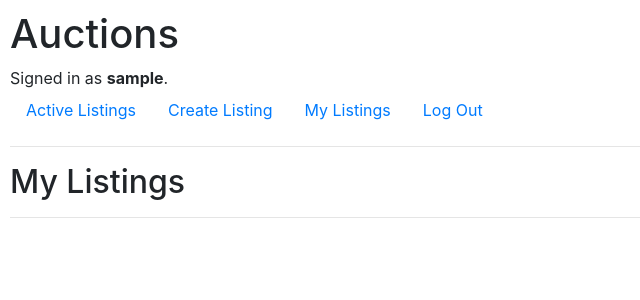
After one commit to svandermeulen/lecture_4_migrations, a Django app: page /mylistings in a window 1280 px wide. The commit adds this page. Shown: the top 300 px of the page, without its empty margins (0-640 px from the left). Run offline with Django 3.2, Linux system fonts and the light colour scheme; the visitor is signed in with stand-in values (Sample User, id 1); data that the repository does not hold is empty; some libraries are stand-ins or nearby versions.

Commit message:
Add page to view the user's listings

```diff
--- a/commerce/auctions/templates/auctions/layout.html
+++ b/commerce/auctions/templates/auctions/layout.html
@@ -24,6 +24,9 @@
     {% if user.is_authenticated %}
         <li class="nav-item">
             <a class="nav-link" href="{% url 'auctions:create' %}">Create Listing</a>
+        </li>
+        <li class="nav-item">
+            <a class="nav-link" href="{% url 'auctions:my_listings' %}">My Listings</a>
         </li>
         <li class="nav-item">
             <a class="nav-link" href="{% url 'auctions:logout' %}">Log Out</a>
--- /dev/null
+++ b/commerce/auctions/templates/auctions/my_listings.html
@@ -0,0 +1,26 @@
+{% extends "auctions/layout.html" %}
+
+{% block body %}
+    <h2>My Listings</h2>
+    <hr>
+    {% if listings %}
+        {% for listing in listings %}
+            <a href="{% url 'auctions:listing' listing.id %}">
+                <div class="row justify-content-start">
+                    <div class="col-3 text-center">
+                        <img src="{{ listing.image_url }}" alt="No image url provided">
+                    </div>
+                    <div class="col-9">
+                        <h4>{{ listing.title }}</h4>
+                        <p id="price"><em>Price:</em> ${{ listing.current_price }}</p>
+                        <p id="description">{{ listing.description }}</p>
+                        <p id="date_creation">Created: {{ listing.date_creation|date:'D, b Y H:i'|title }}</p>
+
+                    </div>
+                </div>
+            </a>
+            <hr>
+        {% endfor %}
+    {% endif %}
+
+{% endblock %}
--- a/commerce/auctions/urls.py
+++ b/commerce/auctions/urls.py
@@ -13,7 +13,9 @@ urlpatterns = [
     path("register", views.register, name="register"),
     path("bid/<idtitle:listing_id>", views.place_bid, name="bid"),
     path("create", views.create_listing_view, name="create"),
+    path("mylistings", views.my_listings_view, name="my_listings"),
     path("listing/<idtitle:listing_id>", views.listing_view, name="listing"),
     path("edit/<idtitle:listing_id>", views.edit_listing_view, name="edit"),
-    path("close/<idtitle:listing_id>", views.close_listing_view, name="close")
+    path("close/<idtitle:listing_id>", views.close_listing_view, name="close"),
+    path("reopen/<idtitle:listing_id>", views.reopen_listing_view, name="reopen")
 ]
--- a/commerce/auctions/views.py
+++ b/commerce/auctions/views.py
@@ -14,6 +14,12 @@ def index(request):
     listings_active = AuctionListing.objects.filter(active=True)
     context = {"listings": listings_active}
     return render(request, "auctions/index.html", context=context)
+
+
+def my_listings_view(request):
+    listings_user = AuctionListing.objects.filter(user=request.user)
+    context = {"listings": listings_user}
+    return render(request, "auctions/my_listings.html", context=context)
 
 
 def login_view(request):
@@ -141,6 +147,16 @@ def close_listing_view(request, listing_id: int):
     return redirect("auctions:index")
 
 
+def reopen_listing_view(request, listing_id: int):
+    """
+    Reopen a closed auction
+    """
+    listing = AuctionListing.objects.get(id=listing_id)
+    listing.active = True
+    listing.save()
+    return redirect("auctions:index")
+
+
 @login_required_message_and_redirect(message="In order to place a bid you should be logged in")
 def place_bid(request, listing_id: str):
     listing = AuctionListing.objects.get(id=listing_id)
```
Also changed, not shown: commerce/auctions/templates/auctions/listing.html (+12 -6 lines).
